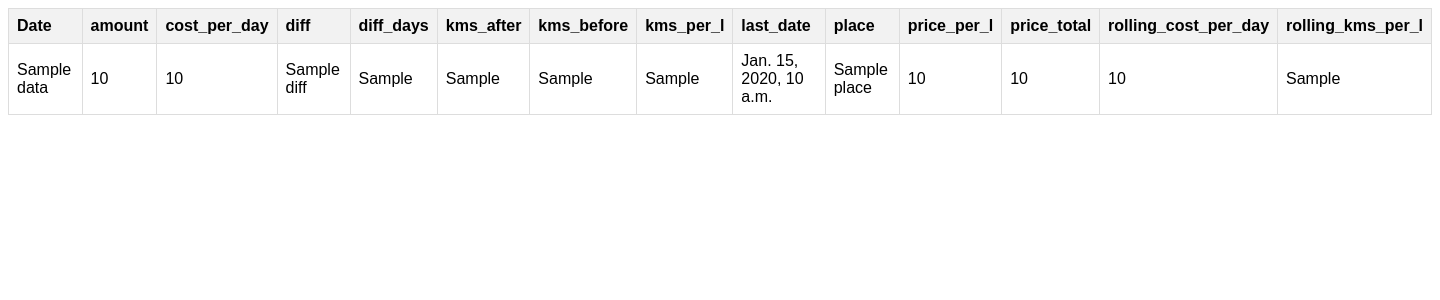
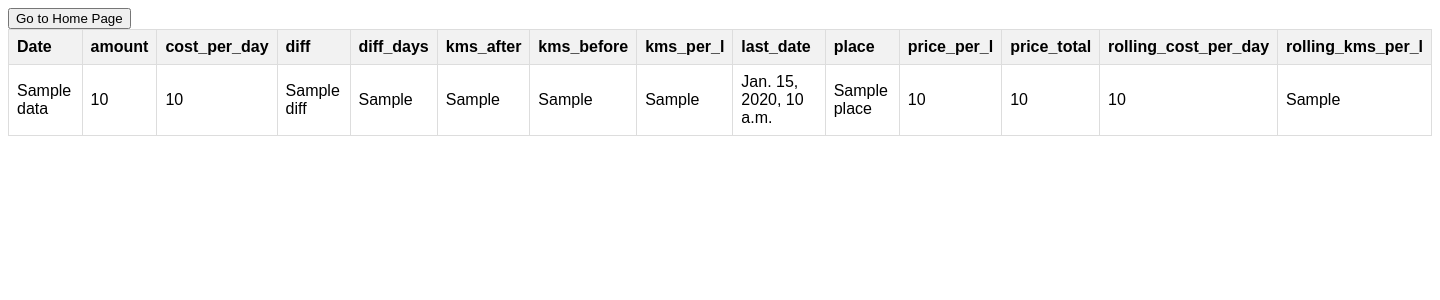
Before and after one commit to eiloneil/Fueler, a Django app: template src/templates/raw_data.html in a window 1440 px wide. Shown: the top 300 px of the page. Run offline with Django 4.2, Linux system fonts and the light colour scheme; the template is opened without the code that fills it: most values are stand-ins (such as "Sample title", 1, 10 or a date in 2020).

Commit message:
add got back button

```diff
--- a/src/templates/raw_data.html
+++ b/src/templates/raw_data.html
@@ -47,6 +47,11 @@
         </tr>
       </thead>
       <tbody>
+        <!-- go back Button -->
+        <a href="{% url 'home' %}">
+          <button class="back_btn">Go to Home Page</button>
+        </a>
+
         {% for ds, row in data.items %}
           <tr>
             <td>{{ ds }}</td>
```
Also changed, not shown: 2 other files.
